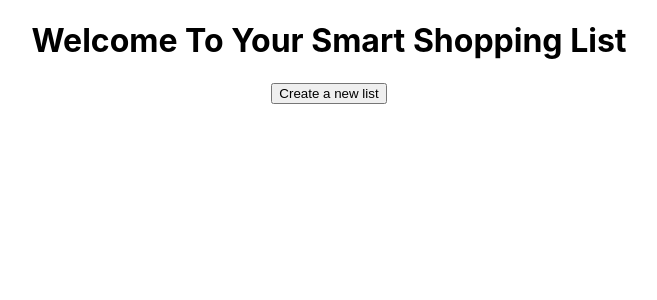
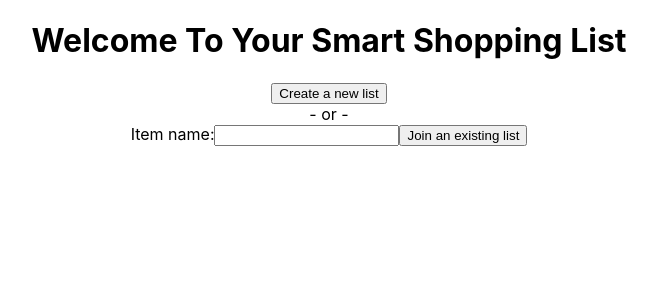
Before and after one commit to the-collab-lab/tcl-26-smart-shopping-list, a React (Create React App) app: page / in a window 1280 px wide. Shown: the top 300 px of the page, without its empty margins (311-968 px from the left). Built offline with nearby package versions, Linux system fonts and the light colour scheme.

Commit message:
Add JSX form join list form
Co-authored-by: Nick Zanetti <64228185+nick-zanetti@users.noreply.github.com>

```diff
--- a/src/pages/Home/Home.js
+++ b/src/pages/Home/Home.js
@@ -3,7 +3,7 @@ import { useHistory } from 'react-router-dom';
 function Home({ createList }) {
   let history = useHistory();
 
-  function handleClick() {
+  function handleCreateList() {
     createList()
       .then((success) => {
         console.log(success);
@@ -16,10 +16,42 @@ function Home({ createList }) {
 
   return (
     <main>
-      <h1>Welcome To Your Smart Shopping List</h1>
-      <button type="button" onClick={handleClick}>
-        Create a new list
-      </button>
+      <header className="container__header header">
+        <h1>Welcome To Your Smart Shopping List</h1>
+      </header>
+
+      <div className="new-list-section">
+        <button type="button" onClick={handleCreateList}>
+          Create a new list
+        </button>
+      </div>
+
+      <div className="container__separator">- or -</div>
+
+      <div className="join-list-section">
+        <form name="joinListForm" className="join-list-form">
+          <div aria-live="assertive" className="join-list__error error"></div>
+          <label
+            className="join-list-form__label join-list-form__label_type_text label"
+            htmlFor="shareToken"
+          >
+            Item name:
+          </label>
+          <input
+            className="join-list-form__text-field text-field"
+            type="text"
+            id="shareToken"
+            name="shareToken"
+            value=""
+            maxLength="100"
+            required
+          />
+
+          <button type="submit" className="join-list-form__submit button">
+            Join an existing list
+          </button>
+        </form>
+      </div>
     </main>
   );
 }
```
